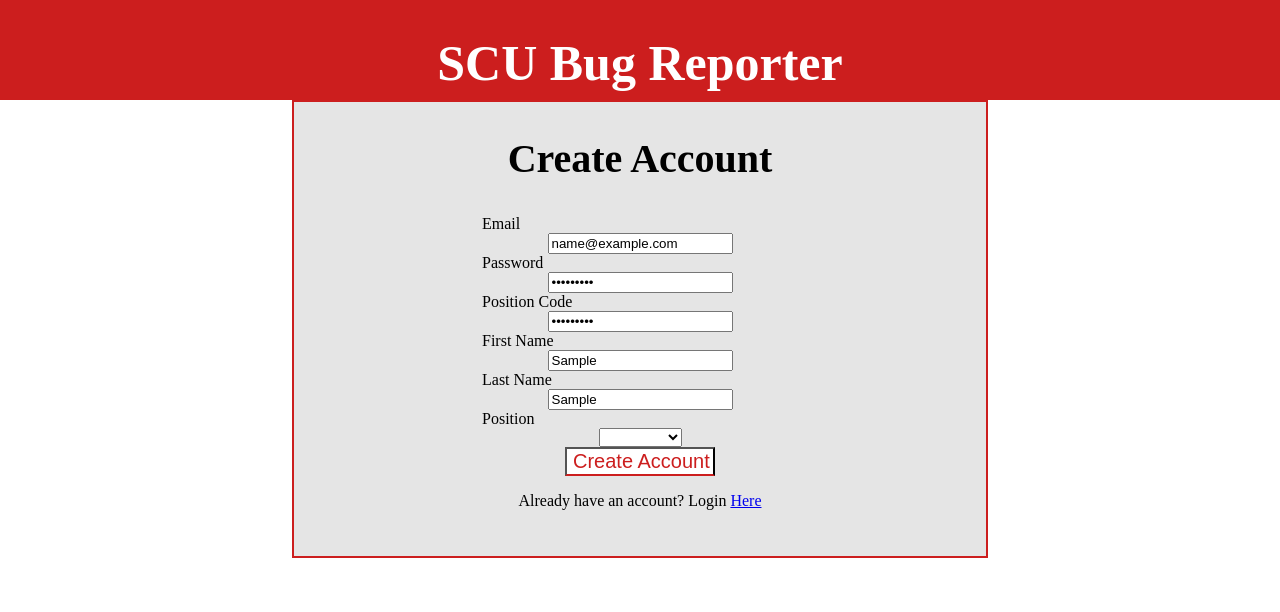
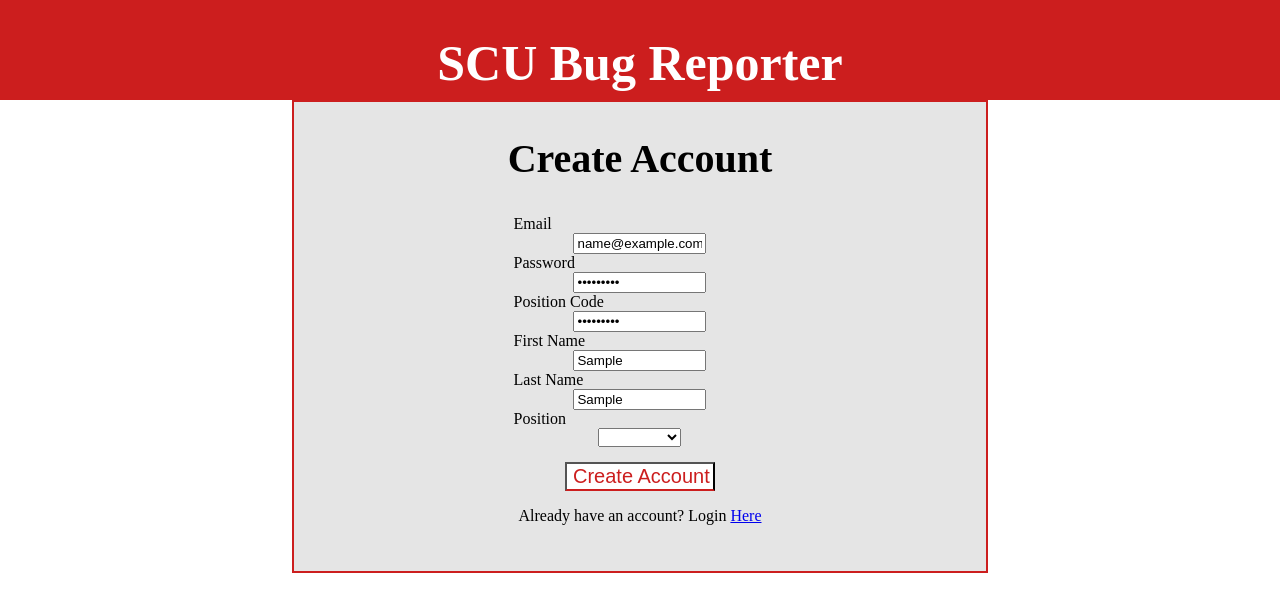
Before and after one commit to MattyJ10/BugReporter, an Angular app in the folder Coen174Frontend/: page /#/createAccount in a window 1280 px wide. Both pictures are taken after typing "name@example.com", "Sample123", "Sample123", "Sample", "Sample" into the empty fields and a click on the input "Create Account". Shown: the top 612 px of the page. Built offline with nearby package versions, Linux system fonts and the light colour scheme; no server answers.

Commit message:
“updates”

```diff
--- a/Coen174Frontend/src/app/create-account/create-account.component.css
+++ b/Coen174Frontend/src/app/create-account/create-account.component.css
@@ -31,8 +31,12 @@ h2 {
 
 .formGroup {
 	text-align: center;
-    width: 50%;
+    width: 40%;
     margin: 0px auto;
+}
+
+.formGroup input {
+	width: 125px;
 }
 
 label {
@@ -58,6 +62,7 @@ button:focus {
 	outline: none;
 }
 
+
 .inputButton {
 	background-color: #e5e5e5;
 	color: white;
@@ -66,6 +71,7 @@ button:focus {
 	color: #cc1e1e;
 	font-size: 20px;
 	width: 150px;
+	margin-top: 15px;
 }
 
 .inputButton:hover {
```
Also changed, not shown: 2 other files (tests, documents, lock files or other folders).
